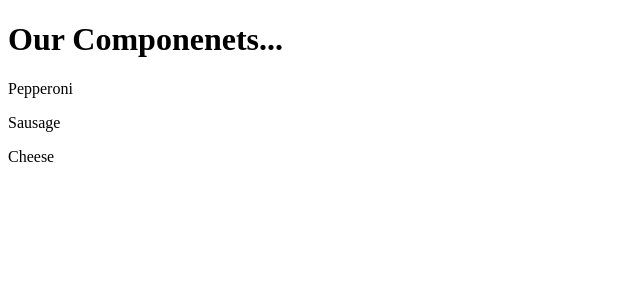
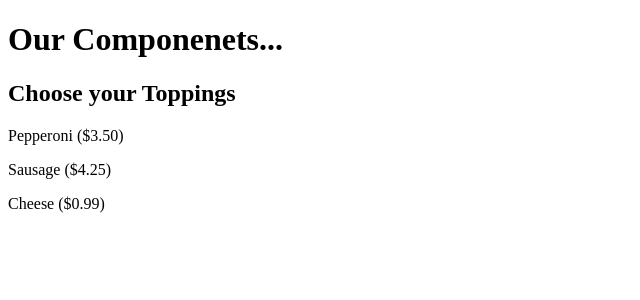
Before and after one commit to 2026-fall-jsf/angular-components, an Angular app: page / in a window 1280 px wide. Shown: the top 300 px of the page, without its empty margins (0-640 px from the left). Built offline with nearby package versions, Linux system fonts and the light colour scheme.

Commit message:
import currency pipe

```diff
--- a/src/app/pizza-toppings/pizza-toppings.html
+++ b/src/app/pizza-toppings/pizza-toppings.html
@@ -1,3 +1,5 @@
+<h2>Choose your Toppings</h2>
+
 @for (topping of availablePizzaToppings(); track topping) {
-  <p>{{ topping.name }}</p>
+  <p>{{ topping.name }} ({{ topping.price | currency }})</p>
 }
--- a/src/app/pizza-toppings/pizza-toppings.ts
+++ b/src/app/pizza-toppings/pizza-toppings.ts
@@ -1,8 +1,9 @@
 import { Component, inject, signal } from '@angular/core';
 import { PizzaService } from '../pizza.service';
+import { CurrencyPipe } from '@angular/common';
 
 @Component({
-  imports: [],
+  imports: [CurrencyPipe],
   selector: 'app-pizza-toppings',
   styleUrl: './pizza-toppings.css',
   templateUrl: './pizza-toppings.html',
```
